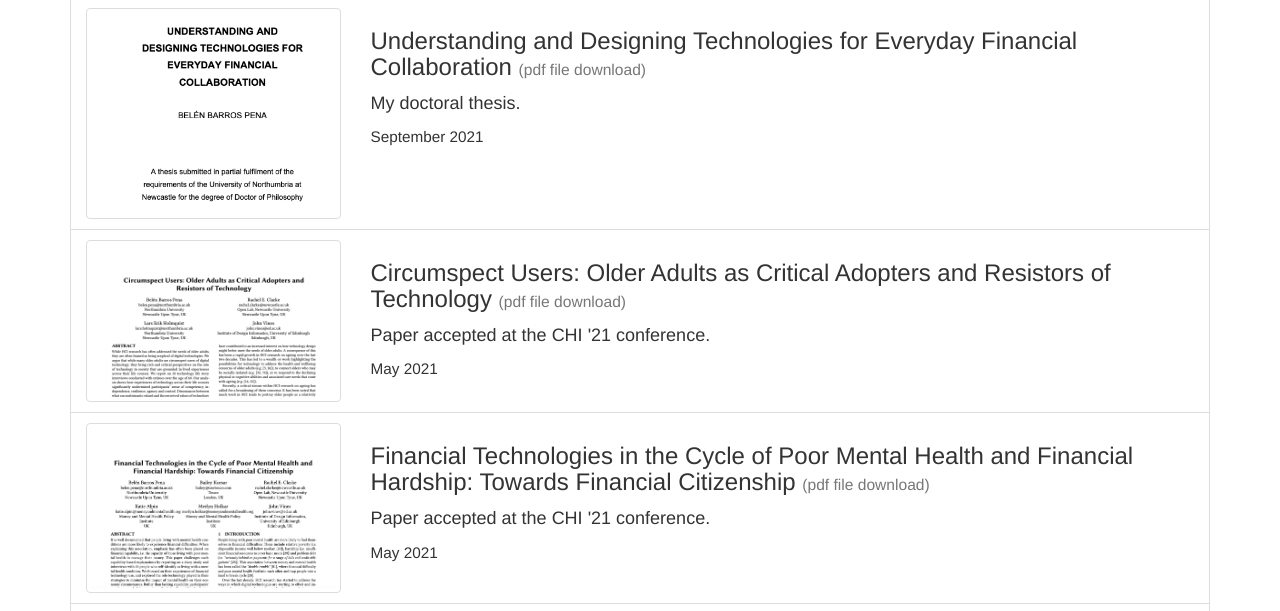
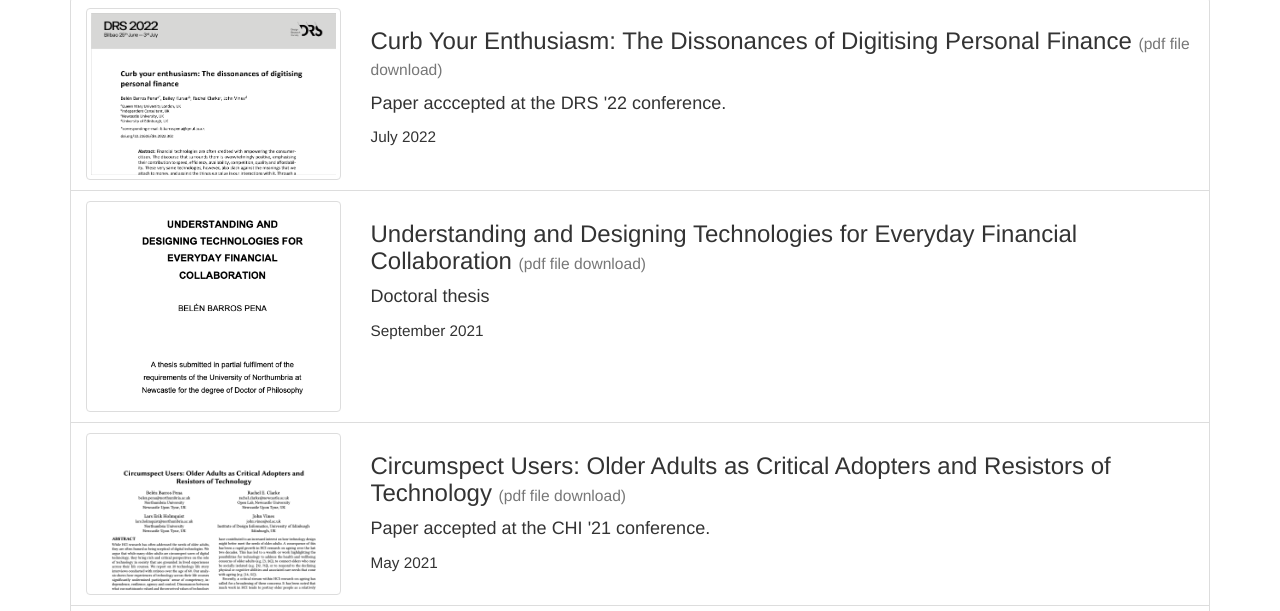
Before and after one commit to belenbarrospena/me, a plain HTML site: page writing.html in a window 1280 px wide. Shown: the part 172-783 px from the top of the page. Drawn offline with Linux system fonts and the light colour scheme.

Commit message:
Add link to DRS '22 paper in the writing section.
Signed-off-by: Belen Pena <belenbarrospena@gmail.com>

```diff
--- a/writing.html
+++ b/writing.html
@@ -64,6 +64,22 @@
              <div class="row">
                <div class="col-md-3">
                  <div class="thumbnail">
+                   <img src="img/drs2022.png" alt="An image showing the first page of the paper.">
+                 </div>
+               </div>
+               <div class="col-md-9 caption">
+                 <h3>
+                   <a href="writing/DRS22.pdf">Curb Your Enthusiasm: The Dissonances of Digitising Personal Finance <span class="small">(pdf file download)<span></a>
+                 </h3>
+                 <p>Paper acccepted at the DRS '22 conference.</p>
+                 <p class="small">July 2022</p>
+               </div>
+             </div>
+           </li>
+           <li class="list-group-item">
+             <div class="row">
+               <div class="col-md-3">
+                 <div class="thumbnail">
                    <img src="img/thesis.png" alt="An image showing the first page of the paper.">
                  </div>
                </div>
@@ -71,7 +87,7 @@
                  <h3>
                    <a href="writing/thesis.pdf">Understanding and Designing Technologies for Everyday Financial Collaboration <span class="small">(pdf file download)<span></a>
                  </h3>
-                 <p>My doctoral thesis.</p>
+                 <p>Doctoral thesis</p>
                  <p class="small">September 2021</p>
                </div>
              </div>
```
Also changed, not shown: img/drs2022.png (added).
